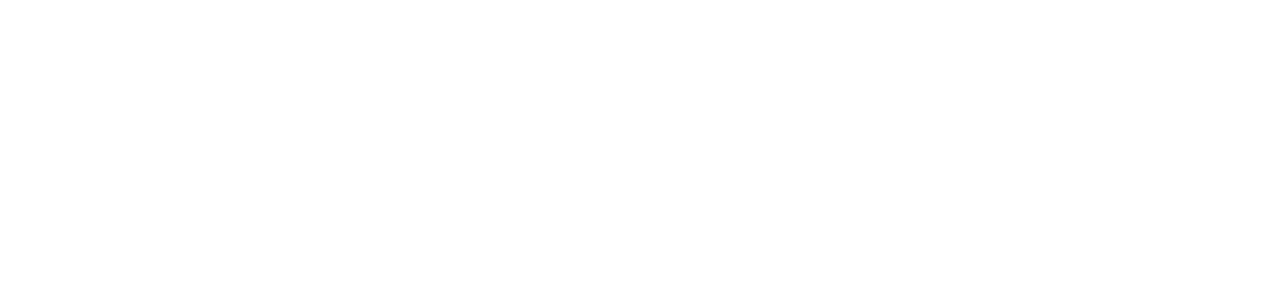
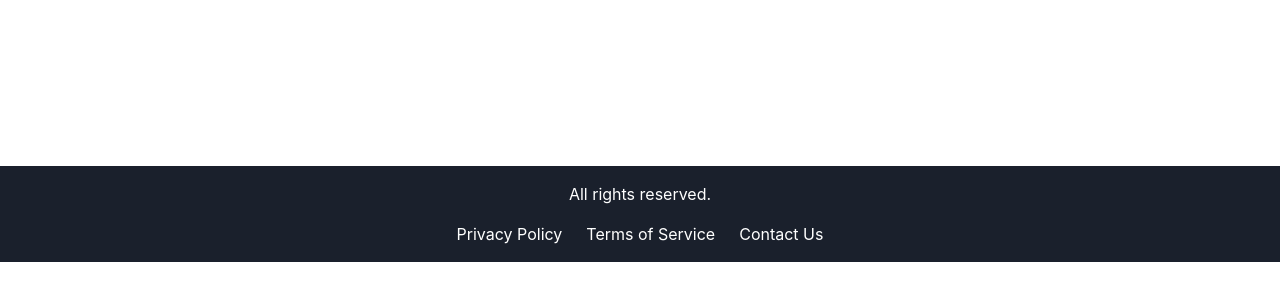
Before and after one commit to sahil-raj/Trash-Hub, a React (Vite) app: page / in a window 1280 px wide. Shown: the part 218-518 px from the top of the page. Built offline with nearby package versions, Linux system fonts and the light colour scheme.

Commit message:
add footer

```diff
--- a/src/App.jsx
+++ b/src/App.jsx
@@ -1,5 +1,8 @@
+import Footer from "./components/Footer";
+
 function App() {
-  return <></>;
+  return (<>
+  <Footer/></>);
 }
 
 export default App;
--- /dev/null
+++ b/src/components/Footer.jsx
@@ -0,0 +1,18 @@
+import { Box, Text, Link, Stack } from '@chakra-ui/react';
+
+function Footer() {
+  return (
+    <Box mt={96}  py={4} backgroundColor="gray.800" color="white" textAlign="center">
+      <Stack spacing={4}>
+        <Text>All rights reserved.</Text>
+        <Stack direction="row" spacing={6} justify="center">
+          <Link href="#" >Privacy Policy</Link>
+          <Link href="#" >Terms of Service</Link>
+          <Link href="#" >Contact Us</Link>
+        </Stack>
+      </Stack>
+    </Box>
+  );
+}
+
+export default Footer;
```
